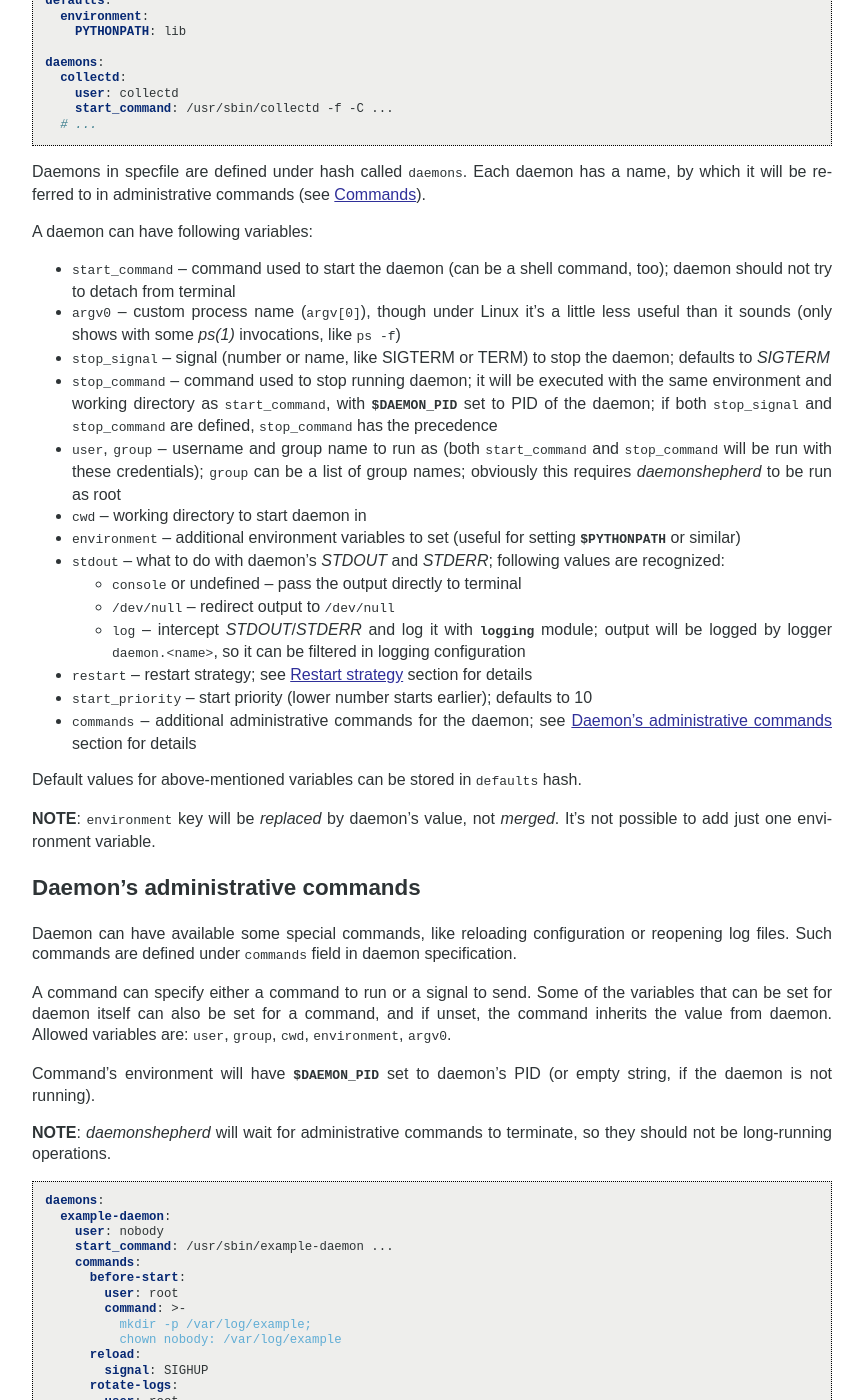
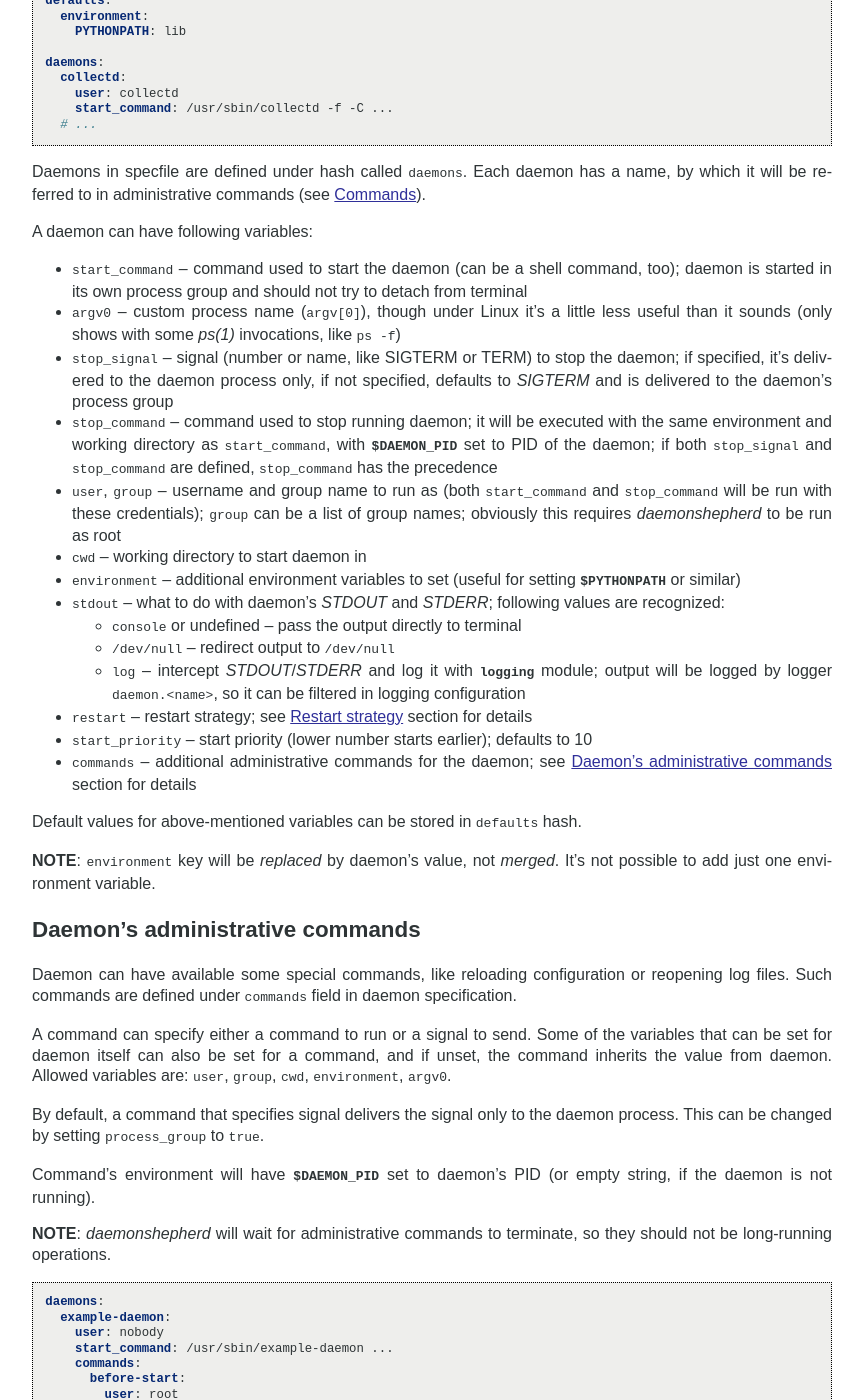
Before and after one commit to dozzie/seismometer-toolbox, a Sphinx documentation site: the page built from doc/manpages/daemonshepherd.rst, in a window 1280 px wide and 1400 px high, scrolled down 1775 px. Shown: the whole window, without its empty margins (218-1081 px from the left). Built offline with Sphinx 7.4.7, drawn with Linux system fonts in a browser that asks for light colours; some of the changed text lies outside the part shown.

Commit message:
Added sending signals to process groups.

```diff
--- a/doc/manpages/daemonshepherd.rst
+++ b/doc/manpages/daemonshepherd.rst
@@ -132,12 +132,15 @@ a name, by which it will be referred to in administrative commands (see
 A daemon can have following variables:
 
 * ``start_command`` -- command used to start the daemon (can be a shell
-  command, too); daemon should not try to detach from terminal
+  command, too); daemon is started in its own process group and should not try
+  to detach from terminal
 * ``argv0`` -- custom process name (``argv[0]``), though under Linux it's
   a little less useful than it sounds (only shows with some :manpage:`ps(1)`
   invocations, like ``ps -f``)
 * ``stop_signal`` -- signal (number or name, like SIGTERM or TERM) to stop
-  the daemon; defaults to *SIGTERM*
+  the daemon; if specified, it's delivered to the daemon process only, if not
+  specified, defaults to *SIGTERM* and is delivered to the daemon's process
+  group
 * ``stop_command`` -- command used to stop running daemon; it will be
   executed with the same environment and working directory as
   ``start_command``, with :envvar:`$DAEMON_PID` set to PID of the daemon; if
@@ -186,6 +189,9 @@ variables that can be set for daemon itself can also be set for a command, and
 if unset, the command inherits the value from daemon. Allowed variables are:
 ``user``, ``group``, ``cwd``, ``environment``, ``argv0``.
 
+By default, a command that specifies signal delivers the signal only to the
+daemon process. This can be changed by setting ``process_group`` to ``true``.
+
 Command's environment will have :envvar:`$DAEMON_PID` set to daemon's PID (or
 empty string, if the daemon is not running).
 
@@ -211,6 +217,9 @@ so they should not be long-running operations.
            command: >-
              : > /var/log/example/daemon.log;
              kill -USR1 $DAEMON_PID
+         murder:
+           signal: SIGKILL
+           process_group: true
 
 With the configuration above an operator now can call following commands:
 
@@ -218,6 +227,7 @@ With the configuration above an operator now can call following commands:
 
   $ daemonshepherd command example-daemon reload
   $ daemonshepherd command example-daemon rotate-logs
+  $ daemonshepherd command example-daemon murder
 
 There are few commands with special meaning:
 
```
Also changed, not shown: 1 other file.
